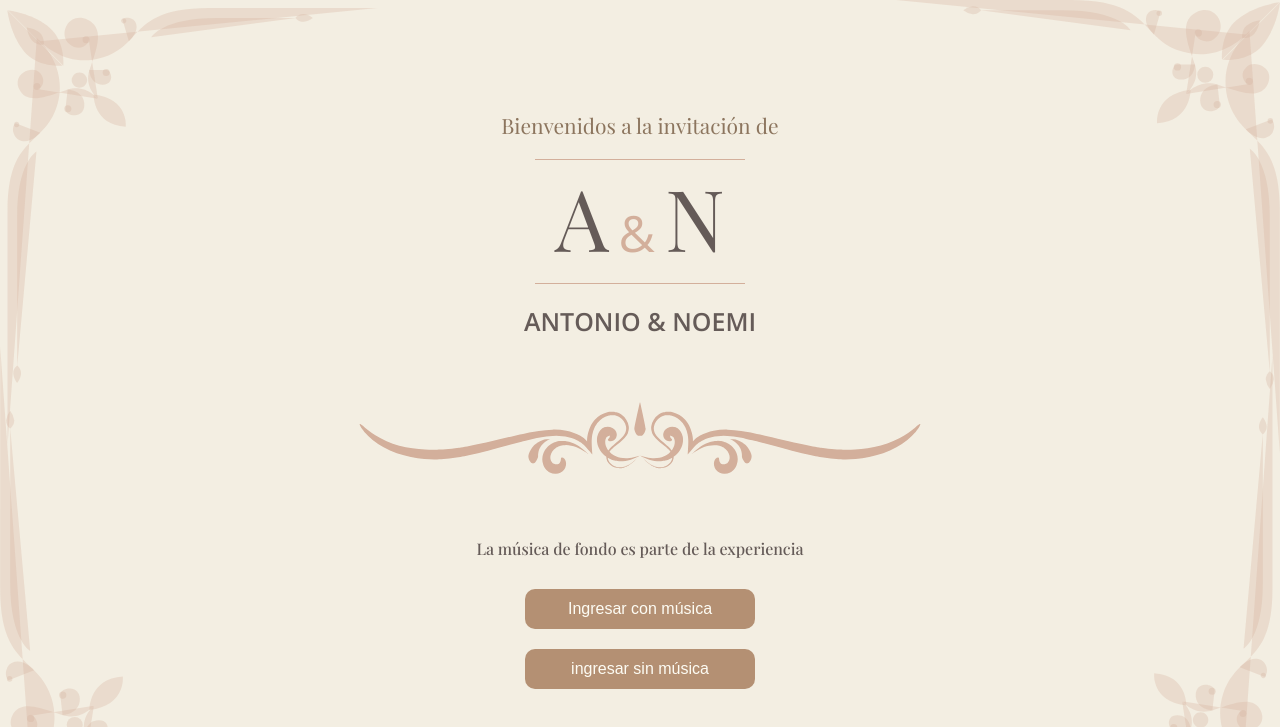
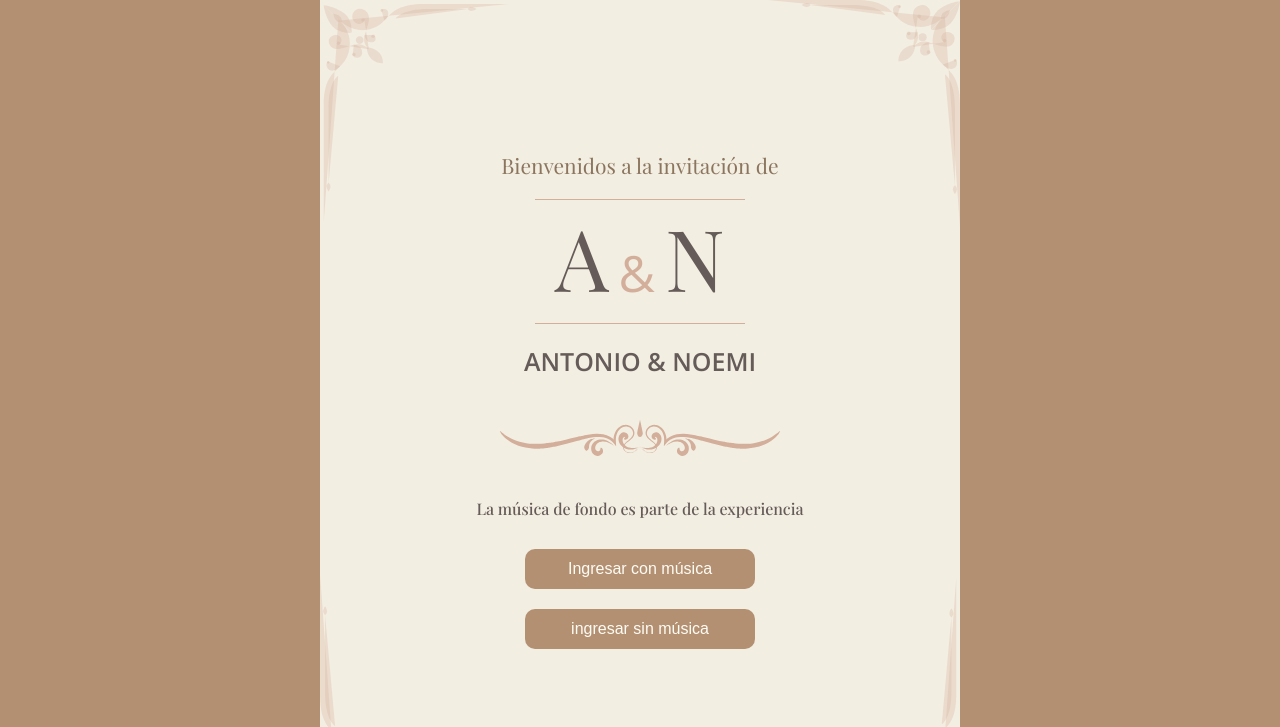
Before and after one commit to Daniel16121990/Antonio-y-Noemi, a plain HTML site: page index.html in a window 1280 px wide. Shown: the top 727 px of the page. Drawn offline with nearby package versions, Linux system fonts and the light colour scheme; a web font is replaced by a local one.

Commit message:
Responsivo desde 800px

```diff
--- a/desktop.css
+++ b/desktop.css
@@ -0,0 +1,8 @@
+.contenedorMain{
+    max-width: 50%;
+    margin: 0 auto;
+  }
+  .modalContenidoInicio {
+    width: 50%; /* Ancho del 100% de la ventana */
+    height: 100vh; /* Alto del 100% de la ventana */
+  }
--- a/index.html
+++ b/index.html
@@ -23,6 +23,8 @@
     <link rel="shortcut icon" href="./assets/iconos/favicon2.ico">
 
     <link rel="stylesheet" href="./mobil.css">
+    <!-- Para computadora -->
+    <link rel="stylesheet" href="./desktop.css" media="screen and (min-width: 800px)">
 </head>
 <body class=".body-sin-scroll">
     <div class="modalCarga" id="modalCarga">
--- a/mobil.css
+++ b/mobil.css
@@ -232,7 +232,7 @@ overflow: hidden;
 }
 .contenedorMain .contenedorTop{
   width: 100%;
-  height: 100vh;
+  height: auto;
   position: relative;
   display: flex;
   flex-direction: column;
```
